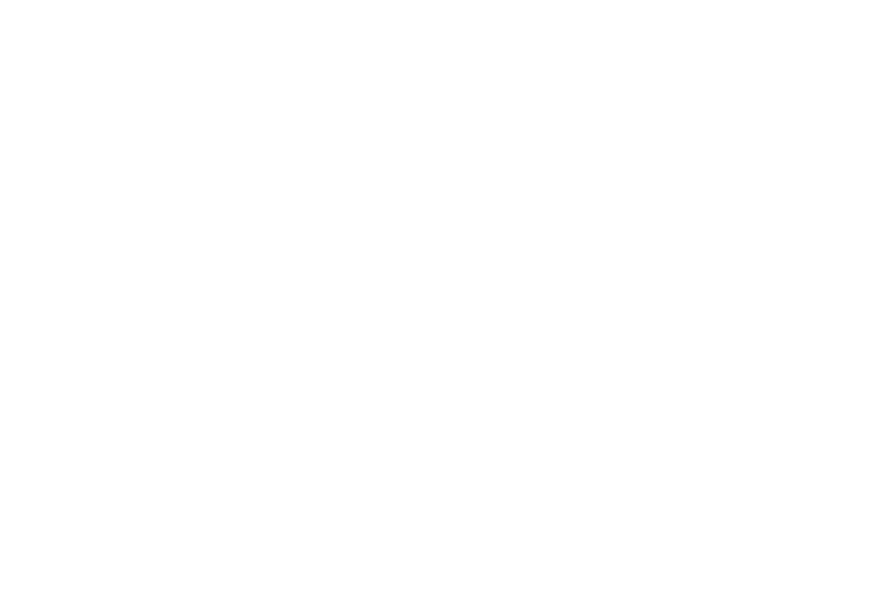
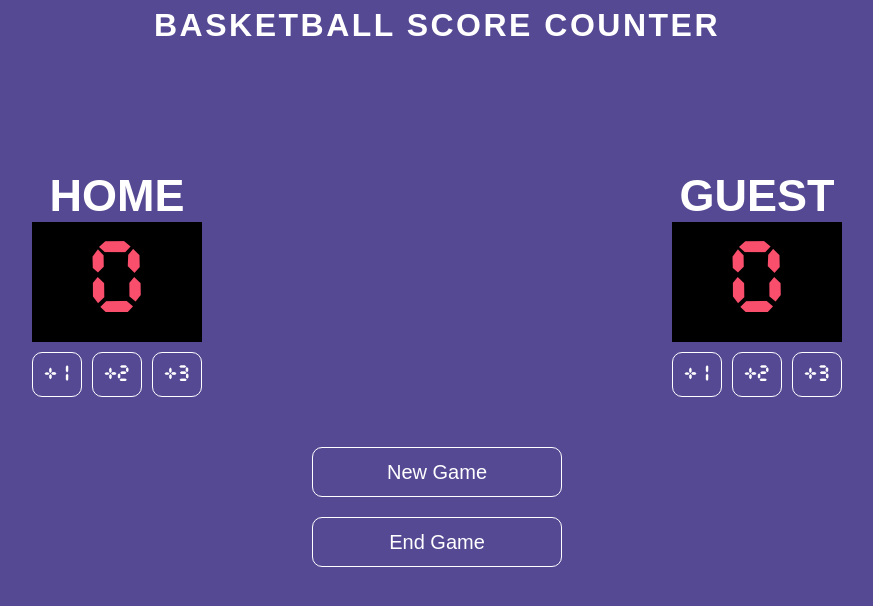
Before and after one commit to Macky-Y/basketball-score-counter, a plain HTML site: page index.html in a window 1280 px wide. Shown: the whole page, without its empty margins (203-1076 px from the left). Drawn offline with Linux system fonts and the light colour scheme.

Commit message:
final product

```diff
--- a/assets/css/style.css
+++ b/assets/css/style.css
@@ -1,13 +1,103 @@
+@font-face {
+    src: url(../../fonts/CursedTimerUlil.ttf);
+    font-family: cursedTimer;
+}
+
 * {
     padding: 0;
     margin: 0;
     box-sizing: border-box;
 }
 
-html {
-    font-size: 62.5%;
+body {
+    background-color: #554994;
+    text-align: center;
+    font-family: sans-serif;
+
+}
+
+h1 {
+    color: #fff;
+    letter-spacing: 2.5px;
+    margin-top: 20px;
+    line-height: 10px;
 }
 
 #container {
+    font-family: sans-serif;
+    display: flex;
+}
+
+.team {
+    color: #fff;
+    font-size: 30px;
+    text-align: center;
+    display: flex;
+    flex-direction: column;
+    align-items: center;
+    margin: 140px auto;
 
 }
+
+#score-guest, #score-home {
+    font-family: cursedTimer;
+    font-style: normal;
+    font-weight: 400;
+    font-size: 90px;
+    line-height: 127px;
+    color: #F94F6D;
+    text-align: center;
+    width: 170px;
+    height: 120px;
+    background-color: #000;
+
+}
+
+.score-btns {
+    width: 170px;
+    height: 45px;
+    display: flex;
+    justify-content: space-between;
+    margin-top: 10px;
+}
+
+.score-btns button {
+    width: 50px;
+    height: 45px;
+    border-radius: 10px;
+    background: none;
+    outline: none;
+    border: 1px solid #fff;
+    font-family: cursedTimer;
+    font-size: 20px;
+    color: #fff;
+}
+
+#game {
+    display: flex;
+    text-align: center;
+    margin: auto;
+    align-items: center;
+    flex-direction: column;
+    margin-top: -90px;
+}
+
+#new-game, #end-game {
+    width: 250px;
+    height: 50px;
+    border-radius: 10px;
+    margin-bottom: 20px;
+    background: none;
+    color: #fff;
+    font-size: 20px;
+    border: 1px solid #fff;
+}
+
+button:hover {
+    cursor: pointer;
+}
+
+#winner {
+    font-size: 40px;
+    color: #fff;
+}
--- a/assets/js/index.js
+++ b/assets/js/index.js
@@ -0,0 +1,83 @@
+let homeScoreEl = document.getElementById("score-home");
+let guestScoreEl = document.getElementById("score-guest");
+
+let guestCurrentScore = 0;
+let homeCurrentScore = 0;
+
+function homePlusOne (){
+    homeCurrentScore += 1;
+    homeScoreEl.textContent = homeCurrentScore;
+}
+
+function homePlusTwo (){
+    homeCurrentScore += 2;
+    homeScoreEl.textContent = homeCurrentScore;
+}
+
+function homePlusThree (){
+    homeCurrentScore += 3;
+    homeScoreEl.textContent = homeCurrentScore;
+}
+
+function guestPlusOne (){
+    guestCurrentScore += 1;
+    guestScoreEl.textContent = guestCurrentScore;
+}
+
+function guestPlusTwo (){
+    guestCurrentScore += 2;
+    guestScoreEl.textContent = guestCurrentScore;
+}
+
+function guestPlusThree (){
+    guestCurrentScore += 3;
+    guestScoreEl.textContent = guestCurrentScore;
+}
+
+function newGame() {
+    guestCurrentScore = 0;
+    homeCurrentScore = 0;
+    guestScoreEl.textContent = guestCurrentScore;
+    homeScoreEl.textContent = homeCurrentScore;
+    document.getElementById("winner").textContent = "";
+    document.querySelector("#score-home").style.backgroundColor = "#000";
+    document.querySelector("#score-guest").style.backgroundColor = "#000";
+    enableButtons();
+}
+
+function endGame() {
+    if(homeCurrentScore > guestCurrentScore) {
+        document.getElementById("winner").textContent = "Home Team Won!"
+        document.querySelector("#score-home").style.backgroundColor = "#6bb300";
+        disableButtons();
+    }
+    else if (homeCurrentScore < guestCurrentScore) {
+        document.getElementById("winner").textContent = "Guest Team Won!"
+        document.querySelector("#score-guest").style.backgroundColor = "#6bb300";
+        disableButtons();
+    }
+    else {
+        document.getElementById("winner").textContent = "Match Draw!"
+        document.querySelector("#score-home").style.backgroundColor = "#00b3b3";
+        document.querySelector("#score-guest").style.backgroundColor = "#00b3b3";
+        disableButtons();
+    }
+}
+
+function disableButtons() {
+    document.getElementById("home-plus1").disabled = true;
+    document.getElementById("home-plus2").disabled = true;
+    document.getElementById("home-plus3").disabled = true;
+    document.getElementById("guest-plus1").disabled = true;
+    document.getElementById("guest-plus2").disabled = true;
+    document.getElementById("guest-plus3").disabled = true;
+}
+
+function enableButtons () {
+    document.getElementById("home-plus1").disabled = false;
+    document.getElementById("home-plus2").disabled = false;
+    document.getElementById("home-plus3").disabled = false;
+    document.getElementById("guest-plus1").disabled = false;
+    document.getElementById("guest-plus2").disabled = false;
+    document.getElementById("guest-plus3").disabled = false;
+}
--- a/index.html
+++ b/index.html
@@ -8,11 +8,38 @@
         <link rel="stylesheet" href="./assets/css/style.css">
     </head>
     <body>
+        <h1>BASKETBALL SCORE COUNTER</h1>
         <div id="container">
-            <section>
-                <h3></h3>
-            </section>
+            <div class="team">
+                <h2>HOME</h2>
+                <h3 id="score-home">0</h3>
+                <div class="score-btns">
+                    <button id="home-plus1" onclick="homePlusOne()">+1</button>
+                    <button id="home-plus2" onclick="homePlusTwo()">+2</button>
+                    <button id="home-plus3" onclick="homePlusThree()">+3</button>
+                </div>
+            </div>
+            <div class="team">
+                <h2>GUEST</h2>
+                <h3 id="score-guest">0</h3>
+                <div class="score-btns">
+                    <button id="guest-plus1" onclick="guestPlusOne()">+1</button>
+                    <button id="guest-plus2" onclick="guestPlusTwo()">+2</button>
+                    <button id="guest-plus3" onclick="guestPlusThree()">+3</button>
+                </div>
+            </div>
         </div>
+        <div id="game">
+            <button id="new-game" onclick="newGame()">New Game</button>
+            <button id="end-game" onclick="endGame()">End Game</button>
+            <h4 id="winner"></h4>
+        </div>
+
+
+
+
+
+
         <!-- Script -->
         <script src="./assets/js/index.js"></script>
     </body>
```
Also changed, not shown: fonts/CursedTimerUlil.ttf (added).
